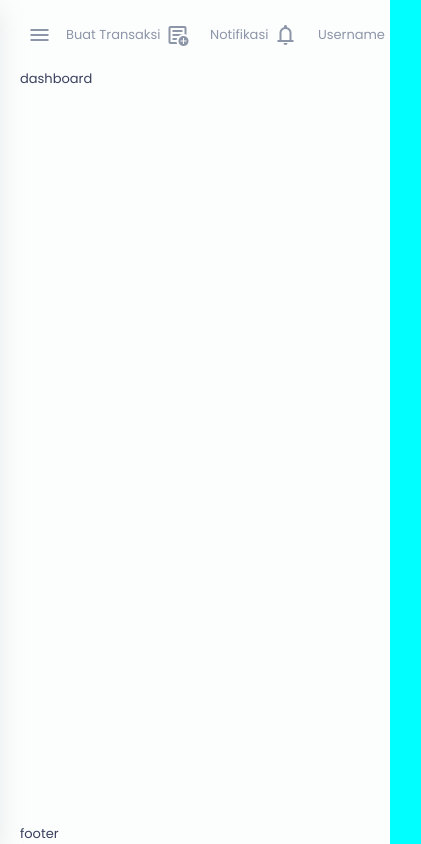
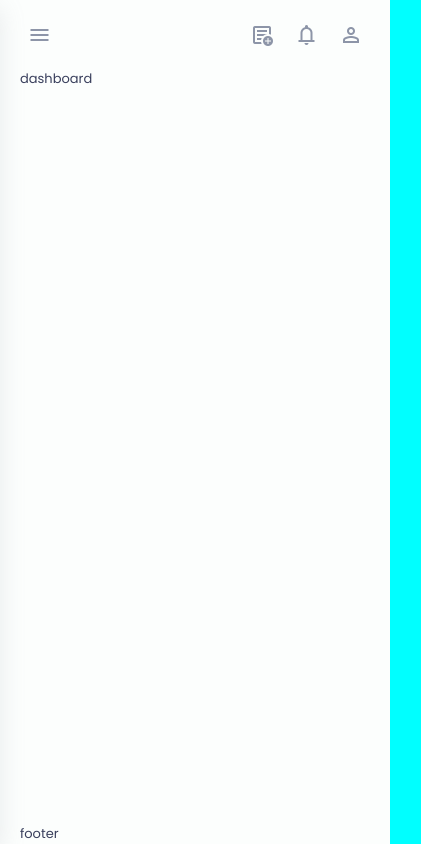
Before and after one commit to gede-wahyu/dandang-apps-v2, a Vue app: page / in a window 390 px wide. Shown: the whole page, 421 px wide, since content can reach past the window. Built offline with nearby package versions, Linux system fonts and the light colour scheme.

Commit message:
commit#2: hide top-nav label on mobile

```diff
--- a/src/assets/layout/_responsive.scss
+++ b/src/assets/layout/_responsive.scss
@@ -15,4 +15,12 @@
             }
         }
     }
+
+    .layout-help-nav {
+        .nav-button-labeled {
+            span:first-child {
+                display: none;
+            }
+        }
+    }
 }
```
